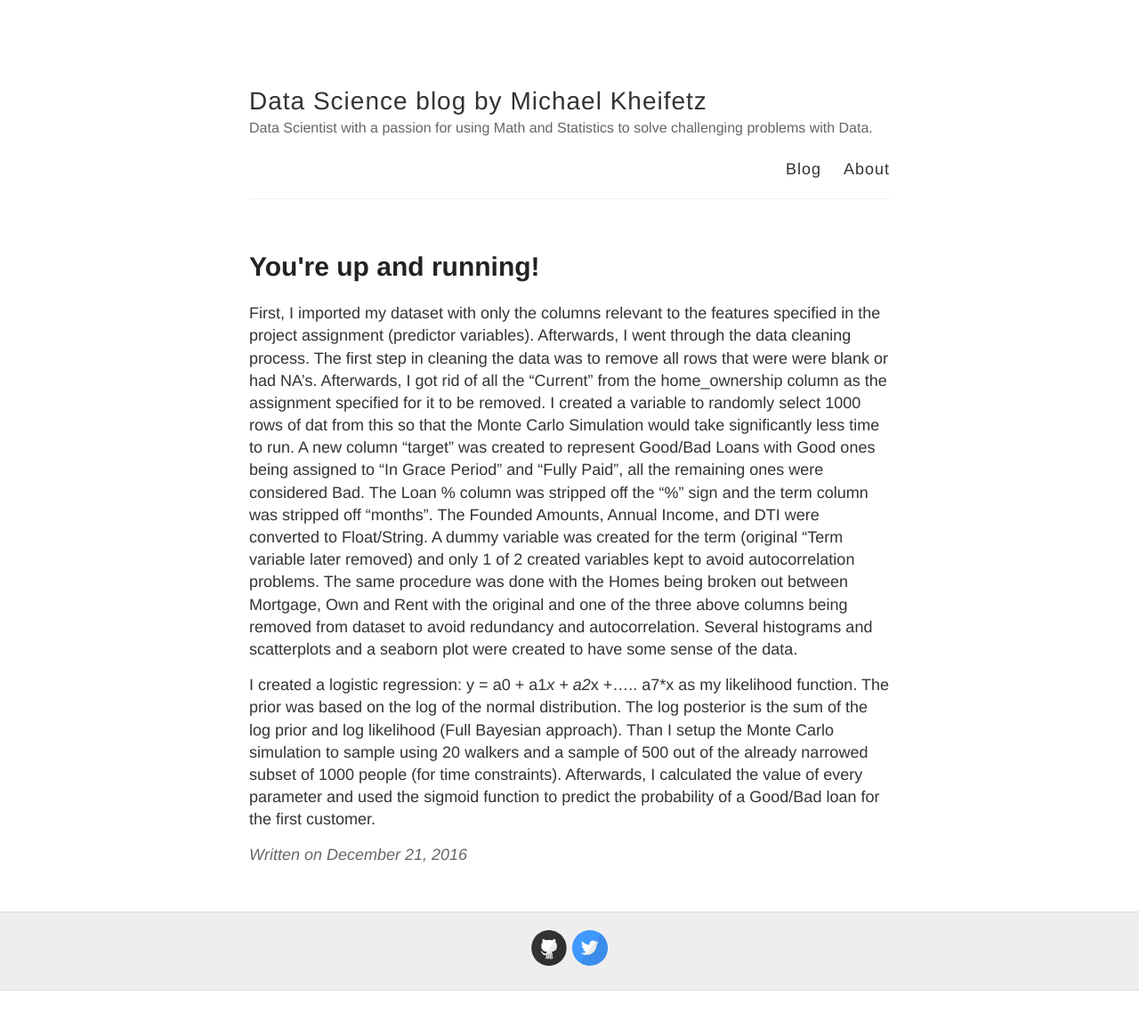
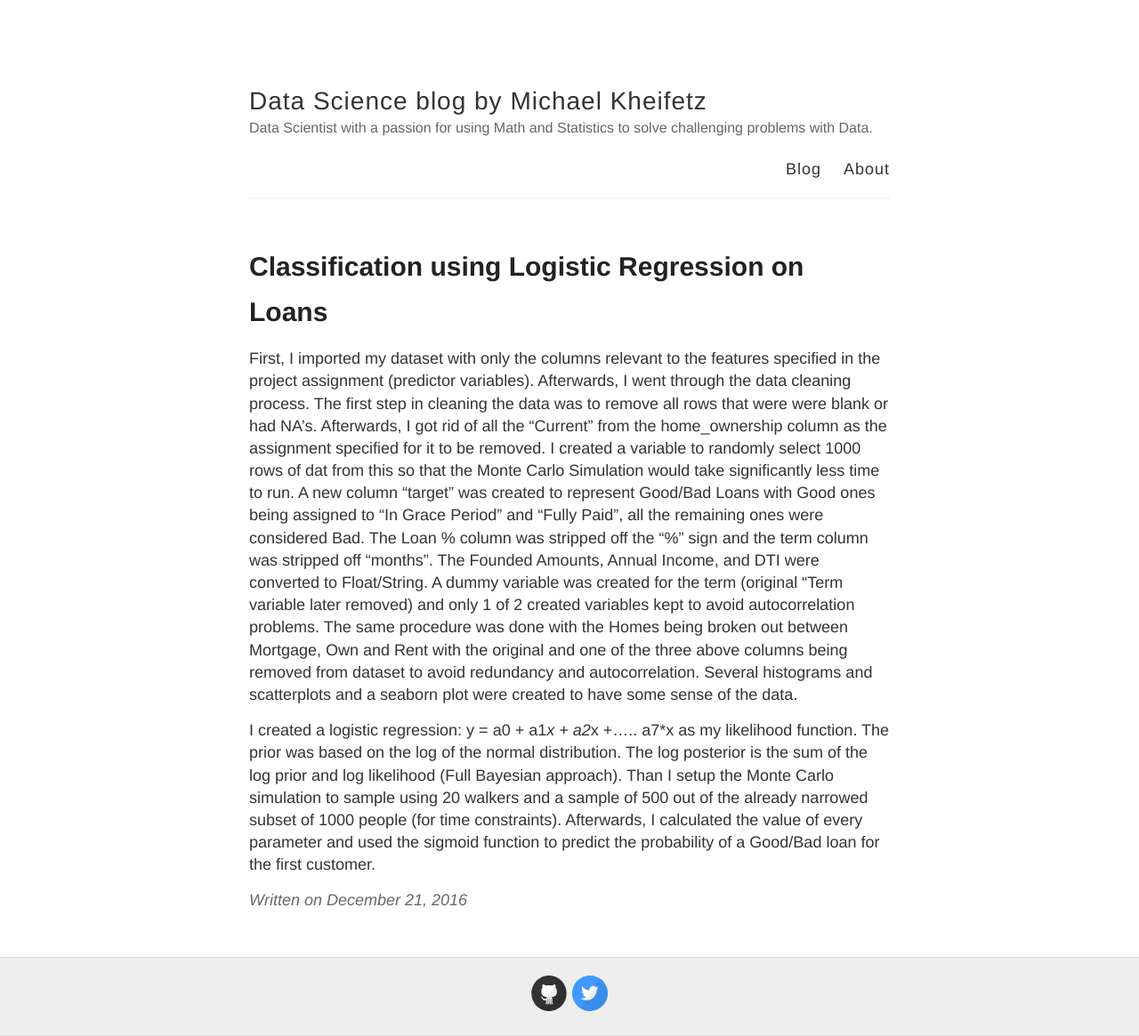
Before and after one commit to MichaelKheifetz/RussianMike.github.io, a Jekyll site: the page built from _posts/2016-12-21-Project_5.md, in a window 1280 px wide. Shown: the whole page at 89% size. Built offline with Jekyll 4.4.1, drawn with Linux system fonts in a browser that asks for light colours; before the commit the page ends 1114 px from its top, so only the background shows below that.

Commit message:
Updating blog post

```diff
--- a/_posts/2016-12-21-Project_5.md
+++ b/_posts/2016-12-21-Project_5.md
@@ -1,6 +1,6 @@
 ---
 layout: post
-title: You're up and running!
+title: Classification using Logistic Regression on Loans
 ---
 
 First, I imported my dataset with only the columns relevant to the features specified in the project assignment (predictor variables). Afterwards, I went through the data cleaning process.
```
